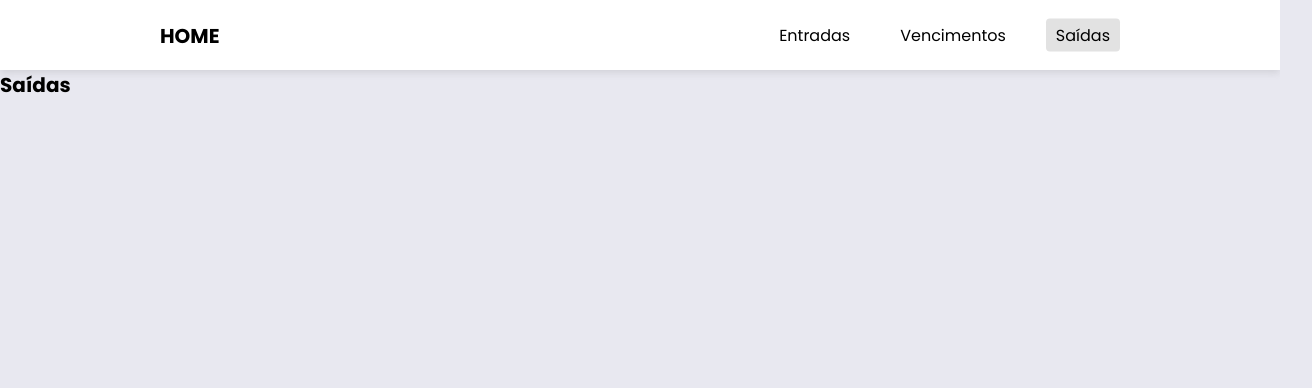
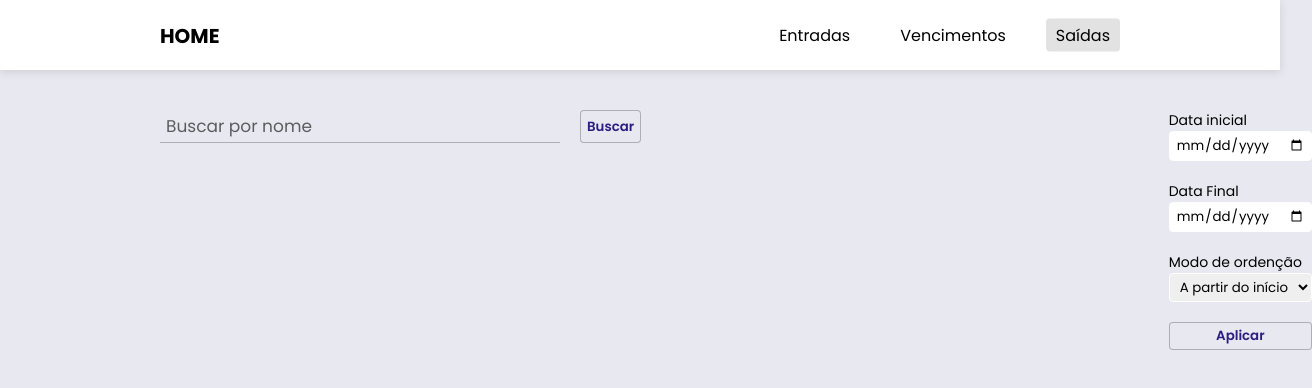
Before and after one commit to Thiago-Fers7/financial-control, a React (Create React App) app in the folder app/: page /saidas in a window 1280 px wide. Shown: the top 388 px of the page, 1312 px wide, since content can reach past the window. Built offline with nearby package versions, Linux system fonts and the light colour scheme.

Commit message:
add Search component

```diff
--- /dev/null
+++ b/app/src/components/Button/index.js
@@ -0,0 +1,19 @@
+import PropTypes from 'prop-types';
+
+import { ContainerButton } from './styles';
+
+function Button({ text, type }) {
+  return (
+    <ContainerButton type={type}>
+      {text}
+    </ContainerButton>
+
+  );
+}
+
+export { Button };
+
+Button.propTypes = {
+  text: PropTypes.string.isRequired,
+  type: PropTypes.string.isRequired,
+};
--- /dev/null
+++ b/app/src/components/Button/styles.js
@@ -0,0 +1,22 @@
+import styled from 'styled-components';
+
+const ContainerButton = styled.button`
+  border: 1px solid black;
+  background: ${({ theme }) => theme.variables.colors.grayVeryLight};
+  padding: 0.3rem 0.6rem;
+  cursor: pointer;
+  color: ${({ theme }) => theme.variables.colors.colorButton};
+  border-color: ${({ theme }) => theme.variables.colors.borderColor};
+  font-weight: 600;
+
+  border-radius: ${({ theme }) => theme.variables.others.radiusButton};
+
+  transition: 0.2s;
+  user-select: none;
+
+  &:hover {
+    filter: brightness(0.9);
+  }
+`;
+
+export { ContainerButton };
--- /dev/null
+++ b/app/src/components/Search/Search.js
@@ -0,0 +1,80 @@
+import { useState } from 'react';
+import { Header, SearchDate, SearchName } from './styles';
+
+import { Button } from '../Button';
+
+function Search() {
+  const [nameSearch, setNameSearch] = useState('');
+
+  function handleSearchName(e) {
+    const { value } = e.target;
+    setNameSearch(value);
+  }
+
+  function handleSubmitSearchName(e) {
+    e.preventDefault();
+  }
+
+  function handleSubmitSearchDate(e) {
+    e.preventDefault();
+  }
+
+  return (
+    <Header>
+      <section>
+        <form onSubmit={handleSubmitSearchName}>
+          <fieldset className="searchForName">
+            <legend className="sr-only">Buscar</legend>
+
+            <SearchName>
+              <label htmlFor="name">
+                <input
+                  onChange={handleSearchName}
+                  value={nameSearch}
+                  className={nameSearch && 'isActive'}
+                  type="Search"
+                  id="name"
+                  autoComplete="off"
+                />
+                <span>Buscar por nome</span>
+              </label>
+
+              <Button type="submit" text="Buscar" />
+            </SearchName>
+          </fieldset>
+        </form>
+      </section>
+
+      <aside>
+        <form onSubmit={handleSubmitSearchDate}>
+          <fieldset className="searchForName">
+            <legend className="sr-only">Buscar</legend>
+
+            <SearchDate>
+              <label htmlFor="initalDate">
+                <span>Data inicial</span>
+                <input type="date" id="initalDate" />
+              </label>
+              <label htmlFor="finalDate">
+                <span>Data Final</span>
+                <input type="date" id="finalDate" />
+              </label>
+
+              <label htmlFor="order">
+                <span>Modo de ordenção</span>
+                <select name="order" id="order">
+                  <option value="asc">A partir do início</option>
+                  <option value="desc">A partir do fim</option>
+                </select>
+              </label>
+
+              <Button type="submit" text="Aplicar" />
+            </SearchDate>
+          </fieldset>
+        </form>
+      </aside>
+    </Header>
+  );
+}
+
+export { Search };
--- /dev/null
+++ b/app/src/components/Search/styles.js
@@ -0,0 +1,96 @@
+import styled from 'styled-components';
+
+const Header = styled.header`
+  position: relative;
+
+  & > section, & > aside {
+    padding: 2rem 0;
+
+    form {
+      fieldset {
+        border: none;
+
+        display: flex;
+
+        input, select {
+          padding: 0.3rem 0.6rem;
+          border-radius: ${({ theme }) => theme.variables.others.radiusButton};
+          border: 1px solid white;
+        }
+      }
+    }
+  }
+
+  aside {
+    position: absolute;
+    width: min-content;
+    right: -19.2rem;
+    top: 0;
+  }
+`;
+
+const SearchName = styled.div`
+    position: relative;
+    display: flex;
+    gap: 2rem;
+
+    label {
+      input {
+        background: transparent;
+        padding-left: 0.3rem !important;
+        border: none !important;
+        border-radius: 0 !important;
+        border-bottom: 1px solid ${({ theme }) => theme.variables.colors.borderColor} !important;
+        outline: none;
+
+        &:focus, &.isActive {
+          border-bottom: 2px solid ${({ theme }) => theme.variables.colors.colorButton} !important;
+
+          ~ span {
+            color: ${({ theme }) => theme.variables.colors.colorButton};
+            top: -2.3rem;
+            left: 0;
+            padding: unset;
+            opacity: 1;
+            font-size: 1.4rem;
+          }
+        }
+      }
+
+      span {
+        transition: 0.2s;
+        display: block;
+        top: 0;
+        position: absolute;
+        padding: 0.3rem 0.6rem;
+        font-size: 1.7rem;
+        opacity: 0.6;
+      }
+
+    }
+
+    input {
+      width: 40rem;
+      font-size: 1.7rem;
+    }
+`;
+
+const SearchDate = styled.div`
+  display: flex;
+  flex-direction: column;
+  gap: 2rem;
+
+  & > label {
+    & > span {
+      font-size: 1.4rem;
+    }
+
+    & > select {
+      width: 100%;
+    }
+  }
+`;
+
+export {
+  Header, SearchName, SearchDate,
+};
--- a/app/src/pages/DueDate/index.js
+++ b/app/src/pages/DueDate/index.js
@@ -1,6 +1,11 @@
+import { Search } from '../../components/Search/Search';
+import { Container } from '../styles';
+
 function DueDate() {
   return (
-    <h1>Vecimentos</h1>
+    <Container>
+      <Search />
+    </Container>
   );
 }
 
--- a/app/src/pages/Entries/index.js
+++ b/app/src/pages/Entries/index.js
@@ -1,6 +1,11 @@
+import { Search } from '../../components/Search/Search';
+import { Container } from '../styles';
+
 function Entries() {
   return (
-    <h1>Entradas</h1>
+    <Container>
+      <Search />
+    </Container>
   );
 }
 
--- a/app/src/pages/Exits/index.js
+++ b/app/src/pages/Exits/index.js
@@ -1,6 +1,11 @@
+import { Search } from '../../components/Search/Search';
+import { Container } from '../styles';
+
 function Exits() {
   return (
-    <h1>Saídas</h1>
+    <Container>
+      <Search />
+    </Container>
   );
 }
 
--- /dev/null
+++ b/app/src/pages/styles/index.js
@@ -0,0 +1,9 @@
+import styled from 'styled-components';
+
+const Container = styled.main`
+  max-width: 1000px;
+  margin: 0 auto;
+  padding: 2rem;
+`;
+
+export { Container };
--- a/app/src/routes.js
+++ b/app/src/routes.js
@@ -18,6 +18,7 @@ function Routes() {
         <Route path="/entradas" component={Entries} />
         <Route path="/saidas" component={Exits} />
         <Route path="*" component={NotFound} />
+        <Route path="*" component={NotFound} />
       </Switch>
     </BrowserRouter>
   );
--- a/app/src/styles/global.js
+++ b/app/src/styles/global.js
@@ -45,4 +45,16 @@ export const GlobalStyles = createGlobalStyle`
     text-decoration: none;
     color: inherit;
   }
+
+  .sr-only {
+    position: absolute;
+    height: 1px;
+    width: 1px;
+    padding: 0;
+    margin: -1px;
+    overflow: hidden;
+    clip-path: rect(0, 0, 0, 0);
+    white-space: nowrap;
+    border-width: 0;
+}
 `;
--- a/app/src/styles/theme.js
+++ b/app/src/styles/theme.js
@@ -9,11 +9,14 @@ const theme = {
       backgroundTable: '#fff',
       greenTitle: '#1a9f37',
       entries: '#1a9f37',
+      greenLight: '#64ff86',
       dueDate: '#ff6b00',
       nextDueDateBackground: '#ffde8266',
       exits: '#ff0000',
       redTitle: '#ff5a5a',
+      colorButton: '#2c1c83',
       backgroundDetailsTransactionHome: '#fff',
+      borderColor: '#00000040',
     },
     others: {
       radiusButton: '0.4rem',
```
Also changed, not shown: app/src/pages/Entries/styles.js (added), 2 other files (tests, documents, lock files or other folders).
